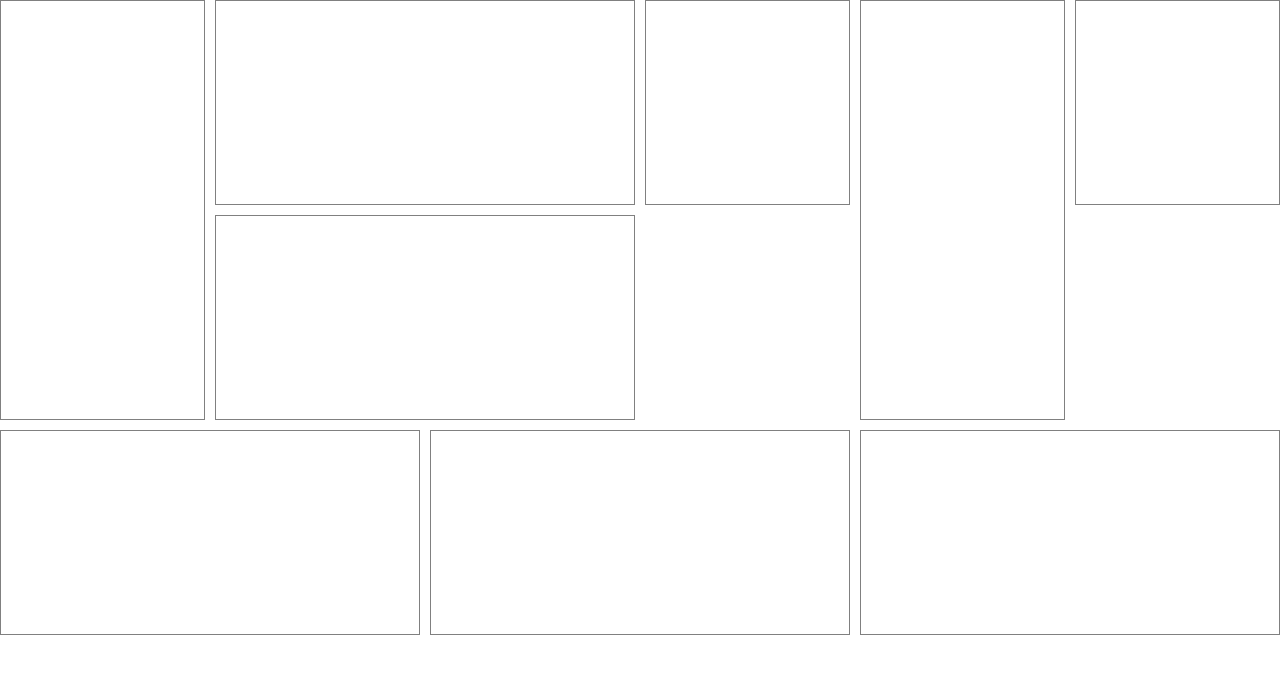
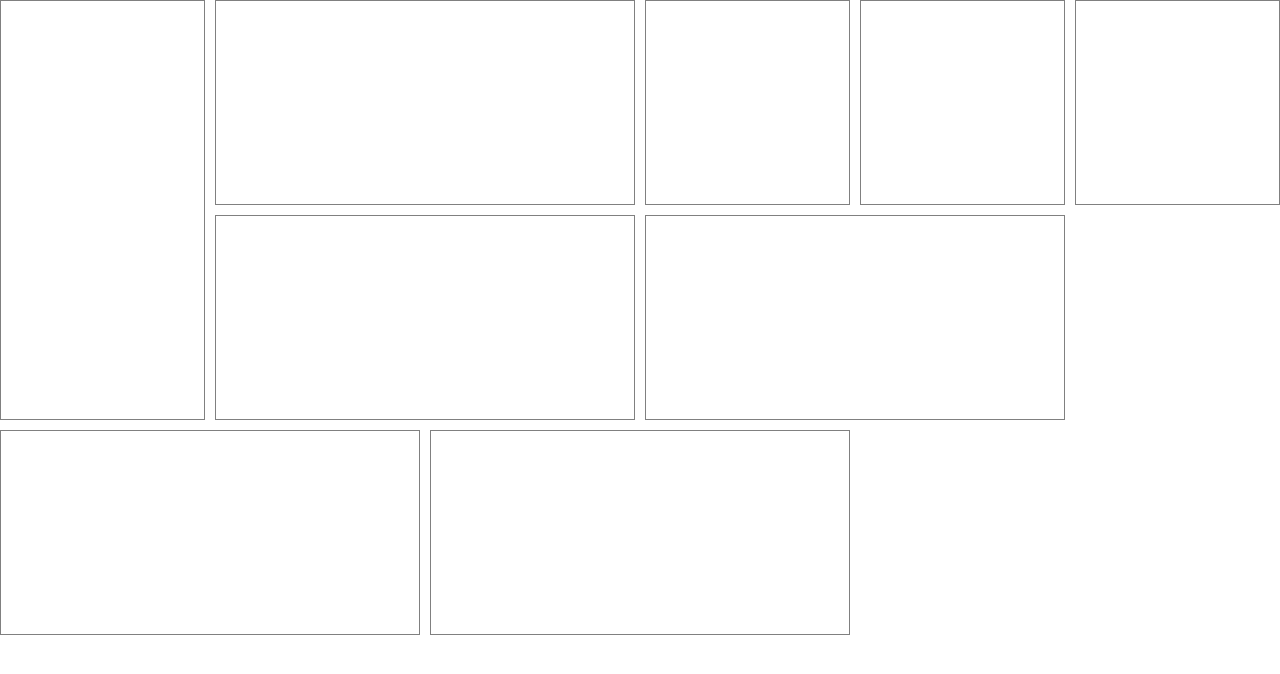
Before and after one commit to yksht/jquery.responsivegrid, a plain HTML site: page index.html in a window 1280 px wide. Drawn offline with nearby package versions, Linux system fonts and the light colour scheme.

Commit message:
0.0.1
First version

```diff
--- a/index.html
+++ b/index.html
@@ -33,7 +33,7 @@
 			<div class="grid-item" data-colspan="1" data-rowspan="2"></div>
 			<div class="grid-item" data-colspan="2" data-rowspan="1"></div>
 			<div class="grid-item" data-colspan="1" data-rowspan="1"></div>
-			<div class="grid-item" data-colspan="1" data-rowspan="2"></div>
+			<div class="grid-item" data-colspan="1" data-rowspan="1"></div>
 			<div class="grid-item" data-colspan="2" data-rowspan="1"></div>
 			<div class="grid-item" data-colspan="2" data-rowspan="1"></div>
 			<div class="grid-item" data-colspan="2" data-rowspan="1"></div>
```
